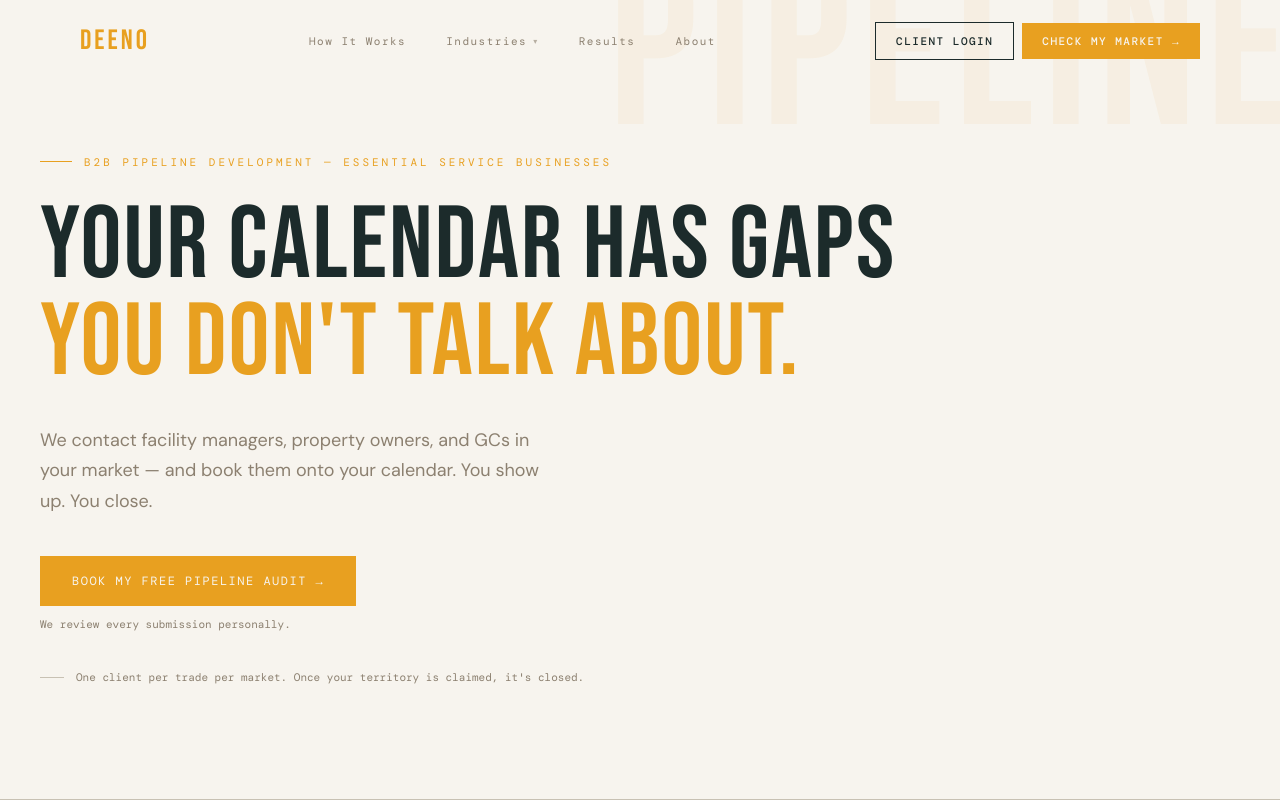
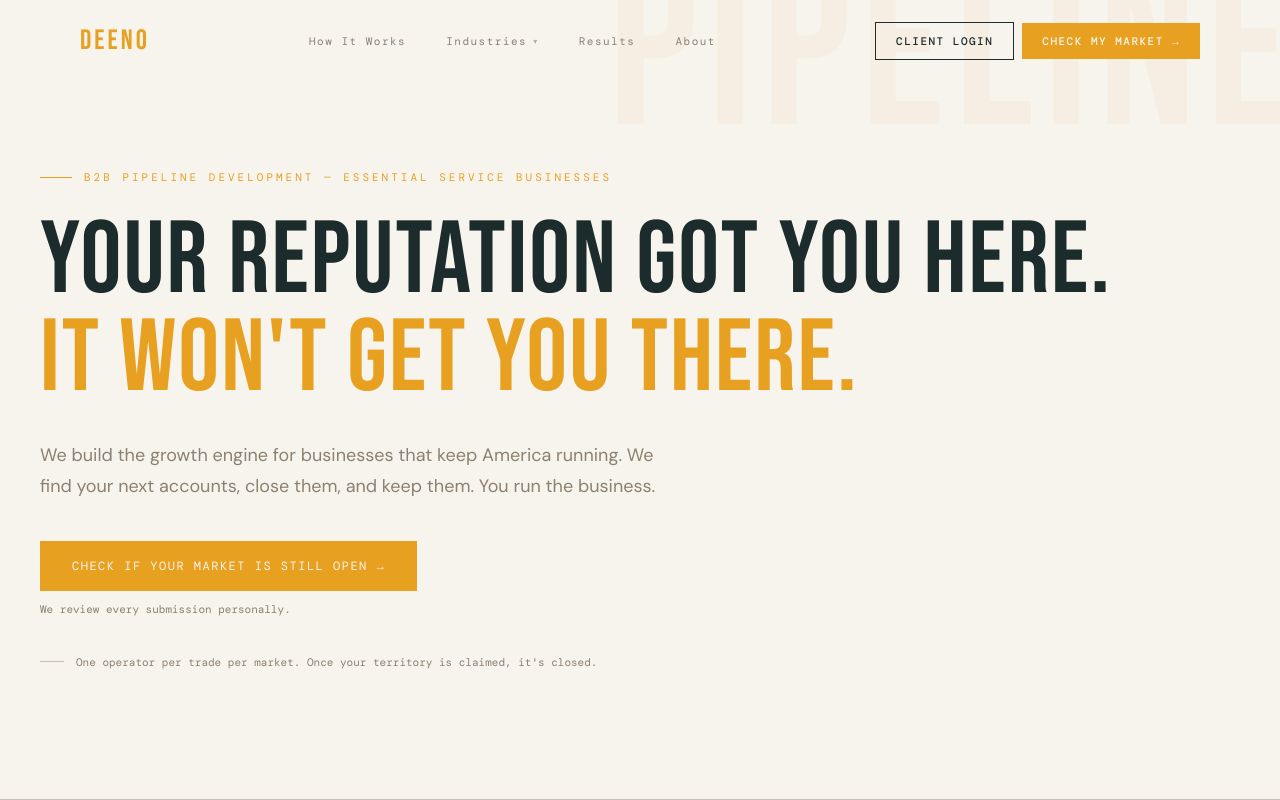
Before and after one commit to KierinF/deeno-brands, a Next.js app: page / in a window 1280 px wide. Shown: the top 800 px of the page. Built offline with nearby package versions, Linux system fonts and the light colour scheme.

Commit message:
Update Hero copy: headline, subhead, CTA, trust line

```diff
--- a/app/components/Hero.tsx
+++ b/app/components/Hero.tsx
@@ -68,12 +68,12 @@ export default function Hero() {
           transform: mounted ? "none" : "translateY(12px)",
           transition: "opacity 0.5s ease 0.1s, transform 0.5s ease 0.1s",
         }}>
-          Your calendar has gaps<br />
-          <span style={{ color: "#E8A020" }}>you don&apos;t talk about.</span>
+          Your reputation got you here.<br />
+          <span style={{ color: "#E8A020" }}>It won&apos;t get you there.</span>
         </h1>
 
         <p style={{
-          maxWidth: 520,
+          maxWidth: 620,
           color: "#8C8070",
           fontSize: 18,
           lineHeight: 1.7,
@@ -82,7 +82,7 @@ export default function Hero() {
           transform: mounted ? "none" : "translateY(12px)",
           transition: "opacity 0.5s ease 0.2s, transform 0.5s ease 0.2s",
         }}>
-          We contact facility managers, property owners, and GCs in your market — and book them onto your calendar. You show up. You close.
+          We build the growth engine for businesses that keep America running. We find your next accounts, close them, and keep them. You run the business.
         </p>
 
         <div style={{
@@ -115,7 +115,7 @@ export default function Hero() {
               (e.currentTarget as HTMLAnchorElement).style.transform = "none";
             }}
           >
-            BOOK MY FREE PIPELINE AUDIT →
+            CHECK IF YOUR MARKET IS STILL OPEN →
           </a>
         </div>
 
@@ -139,7 +139,7 @@ export default function Hero() {
         }}>
           <span style={{ display: "block", width: 24, height: 1, background: "#C8C1B3" }} />
           <p style={{ fontFamily: "'DM Mono', monospace", fontSize: 11, color: "#8C8070" }}>
-            One client per trade per market. Once your territory is claimed, it&apos;s closed.
+            One operator per trade per market. Once your territory is claimed, it&apos;s closed.
           </p>
         </div>
       </div>
```
